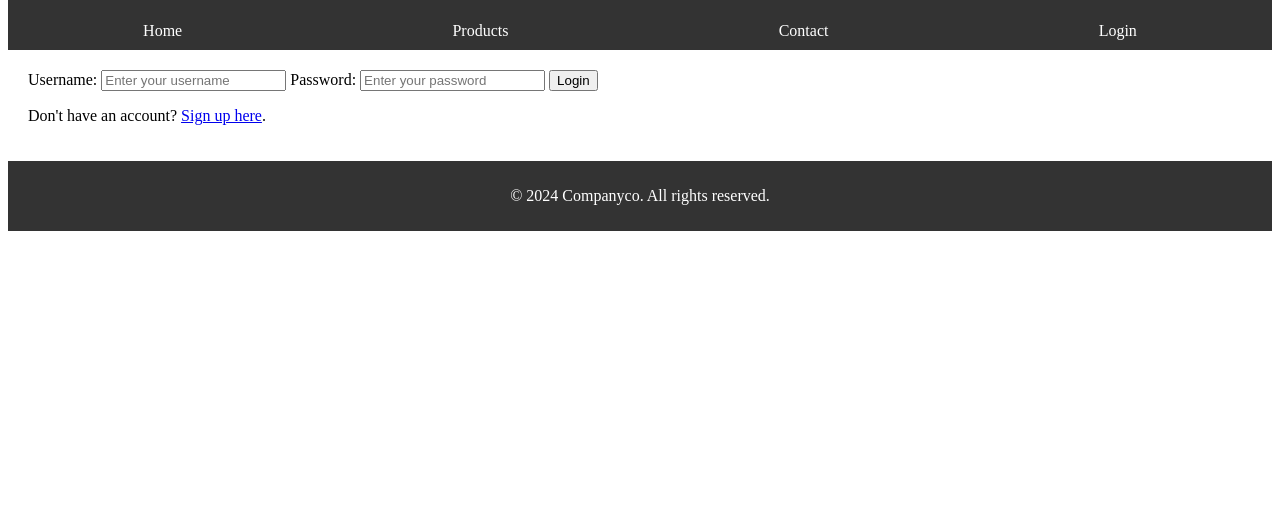
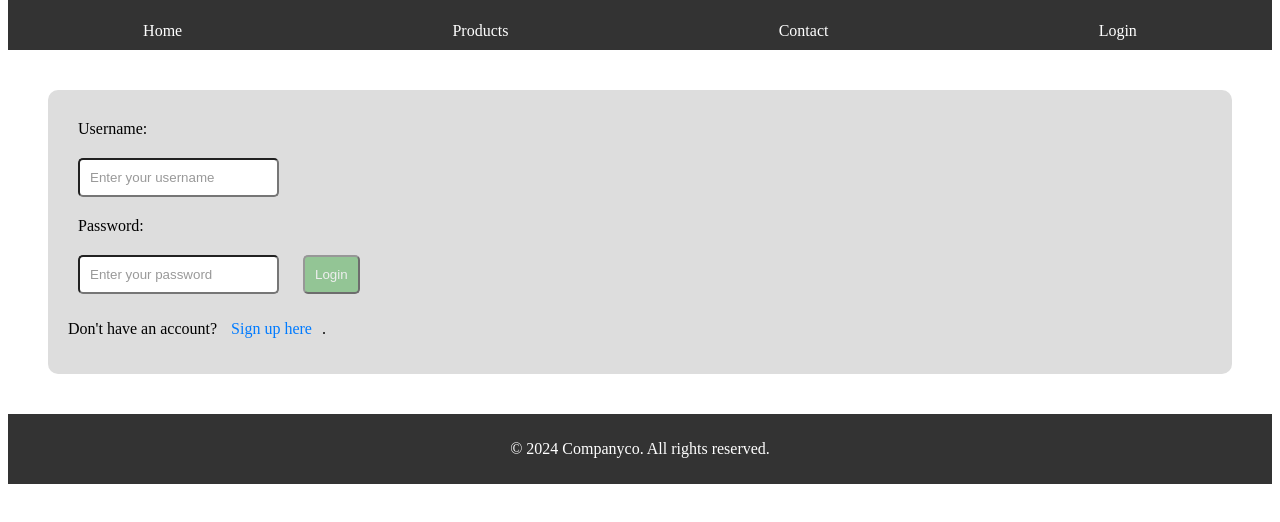
Before and after one commit to mattroxas/ENSF381Assignment2, a plain HTML site: page login.html in a window 1280 px wide. Shown: the part 152-674 px from the top of the page. Drawn offline with Linux system fonts and the light colour scheme.

Commit message:
Updated styles.css file to change styling of login.html file + fixed styling of contact.html file

```diff
--- a/styles.css
+++ b/styles.css
@@ -120,13 +120,6 @@ main {
 }
 
 /* contact.html */
-main .contact-info {
-    background-color: #ddd;
-    padding: 20px;
-    margin: 20px;
-    border-radius: 10px;
-}
-
 .contact-info {
     background-color: #ddd;
     padding: 20px;
@@ -153,3 +146,51 @@ main .contact-info {
 .contact-method ul li a:hover {
     color: #007BFF;
 }
+
+/* login.html */
+.login-form {
+    background-color: #ddd;
+    padding: 20px;
+    margin: 20px;
+    border-radius: 10px;
+}
+
+.login-form label {
+    display: block;
+    margin: 10px;
+}
+
+.login-form input {
+    background-color: #fff;
+    padding: 10px;
+    margin: 10px;
+    border-radius: 5px;
+}
+
+.login-form input::placeholder {
+    color: #999;
+}
+
+.login-form .login-btn {
+    background-color: #4CAF50;
+    color: #fff;
+    padding: 10px;
+    border-radius: 5px;
+    margin: 10px;
+    opacity: 0.5;
+}
+
+.login-form .login-btn:hover {
+    background-color: #45A049;
+    opacity: 1.0;
+}
+
+.login-form .signup-link {
+    color: #007BFF;
+    text-decoration: none;
+    margin: 10px;
+}
+
+.login-form .signup-link:hover {
+    text-decoration: underline;
+}
```
